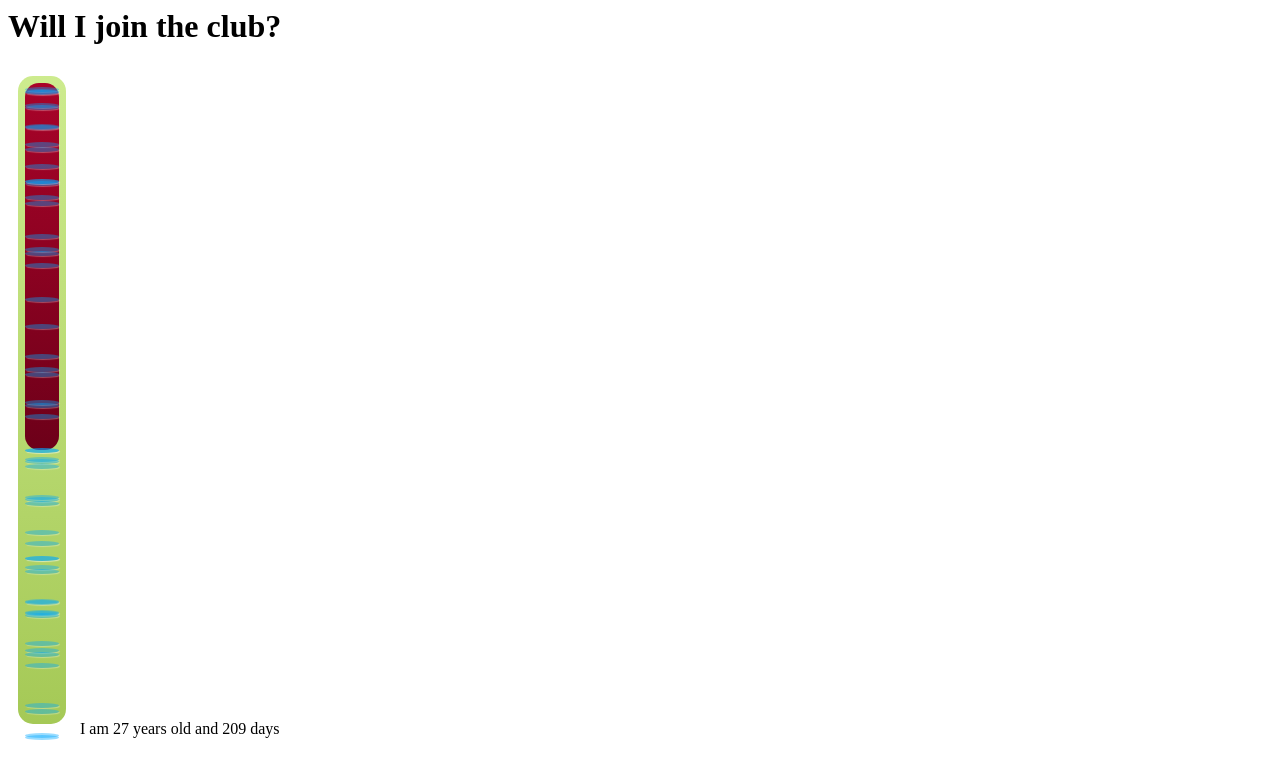
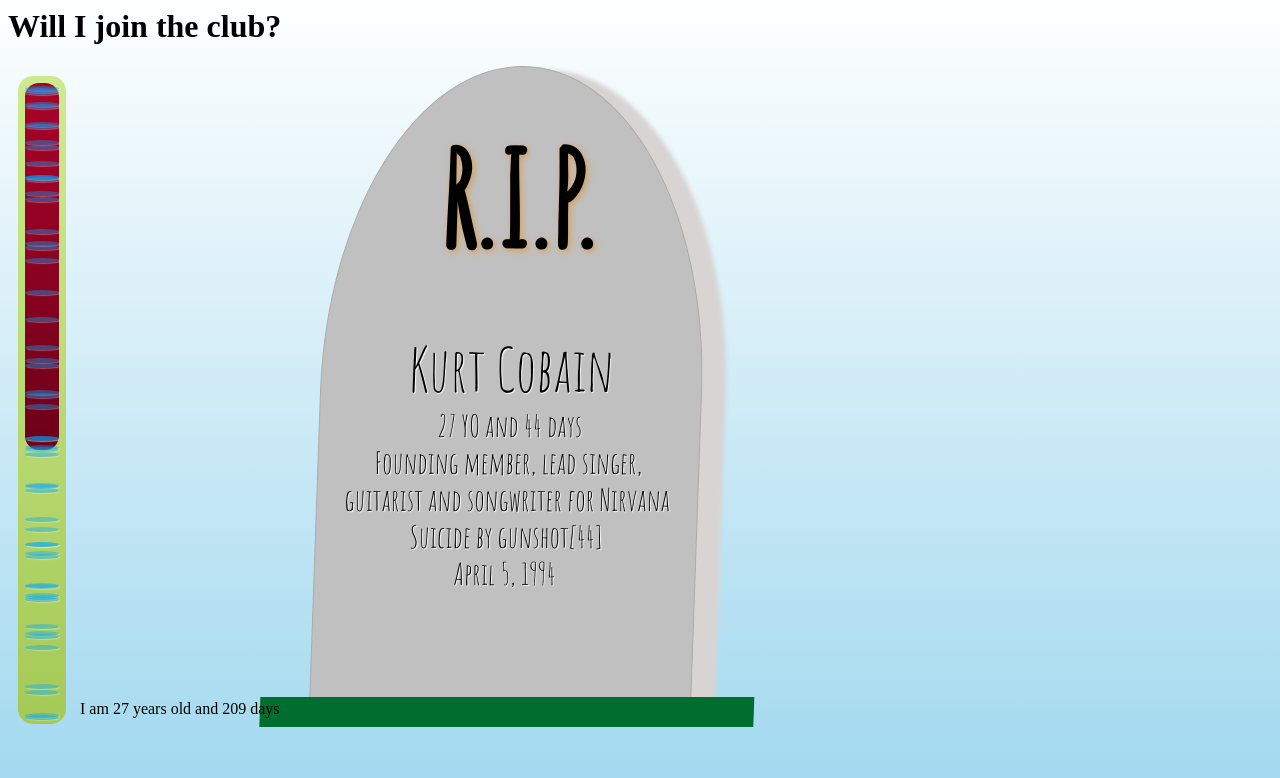
Before and after one commit to apercas/club27, a plain HTML site: page index.html in a window 1280 px wide. Drawn offline with nearby package versions, Linux system fonts and the light colour scheme.

Commit message:
grave words

```diff
--- a/index.html
+++ b/index.html
@@ -2,14 +2,20 @@
 <head>
 	<title>27 Club entrance</title>
 	<style type="text/css">
+	@import url(https://fonts.googleapis.com/css?family=Amatic+SC);
+	body {
+		background: linear-gradient(to bottom, #feffff 0%,#ddf1f9 35%,#a0d8ef 100%);
+	}
 	#bar {
 		height: 640px;
 		display: inline-block;
 		width: 40px;
 		background: linear-gradient(to bottom, #cdeb8e 0%,#a5c956 100%);
 		border-radius: 15px;
-		padding: 4px;
-		margin: 10px;
+	    padding: 4px;
+	    margin: 0 10px;
+	    position: relative;
+	    top: 10px;
 	}
 	#life {
 		background: linear-gradient(to bottom, #a90329 0%,#8f0222 44%,#6d0019 100%);
@@ -36,11 +42,60 @@
 	.person span {
 		display: none;
 	}
+	#grave {
+		width: 380px;
+	    height: 650px;
+	    background-color: #c0c0c0;
+	    border-top-left-radius: 50%;
+	    border-top-right-radius: 50%;
+	    position: absolute;
+	    display: block;
+	    left: 25%;
+	    transform: skewX(-2deg);
+	    border: 1px solid #AFAAAA;
+	    box-shadow: 24px 4px 4px #D8D4D4;
+		font-family: 'Amatic SC', cursive;
+		text-align: center;
+	}
+	#grave h2 {
+	    text-transform: uppercase;
+	    font-size: 130px;
+	    text-shadow: 2px 2px 6px #D6A158;
+	    margin: 50px 0;
+	}
+	#grave span {
+		font-size: 30px;
+		display: block;
+		padding: 0px 20px;
+	    text-shadow: 1px 1px 1px #fff;
+	}
+	#grave  .gr-name {
+		font-size: 60px;
+	}
+	#grave .grass {
+		position: absolute;
+	    bottom: -10px;
+	    height: 30px;
+	    width: 130%;
+	    padding: 0;
+	    margin: 0;
+	    left: -50px;
+	    background: linear-gradient(to bottom, #006e2e 0%,#006e2e 100%);
+	}
 	</style>
 </head>
 <body>
 
 	<h1>Will I join the club?</h1>
+	<div id="grave">
+		<h2>r.i.p.</h2>
+		<span class="gr-name">Kurt Cobain</span>
+		<span class="gr-days">27 YO and 44 days</span>
+		<span class="gr-job">Founding member, lead singer, guitarist and songwriter for Nirvana</span>
+		<span class="gr-cause">Suicide by gunshot[44]</span>
+		<span class="gr-date">April 5, 1994</span>
+		<span class="grass"></span>
+	</div>
 	<article id="main">
 		<div id="bar">
 			<div id="life"></div>
```
